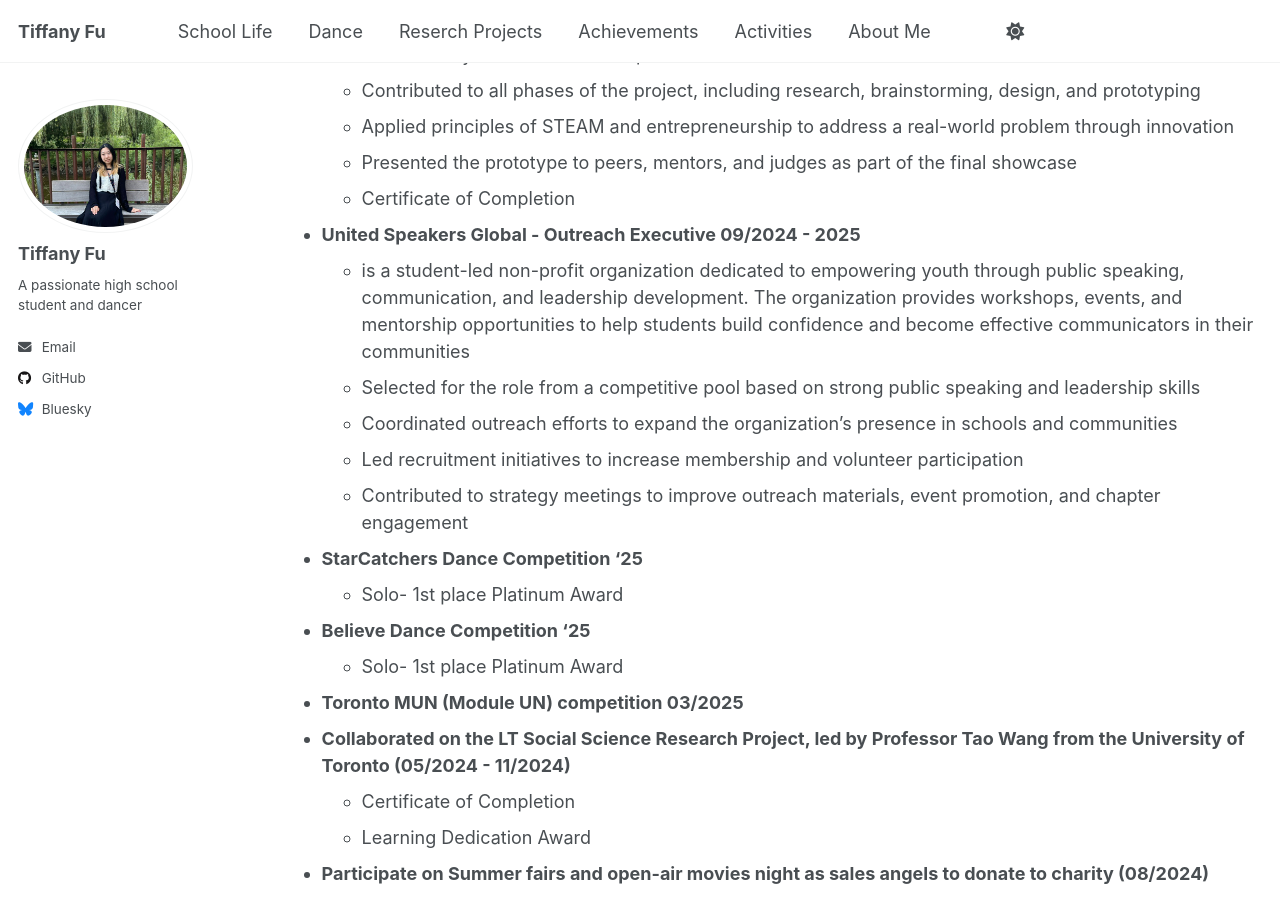
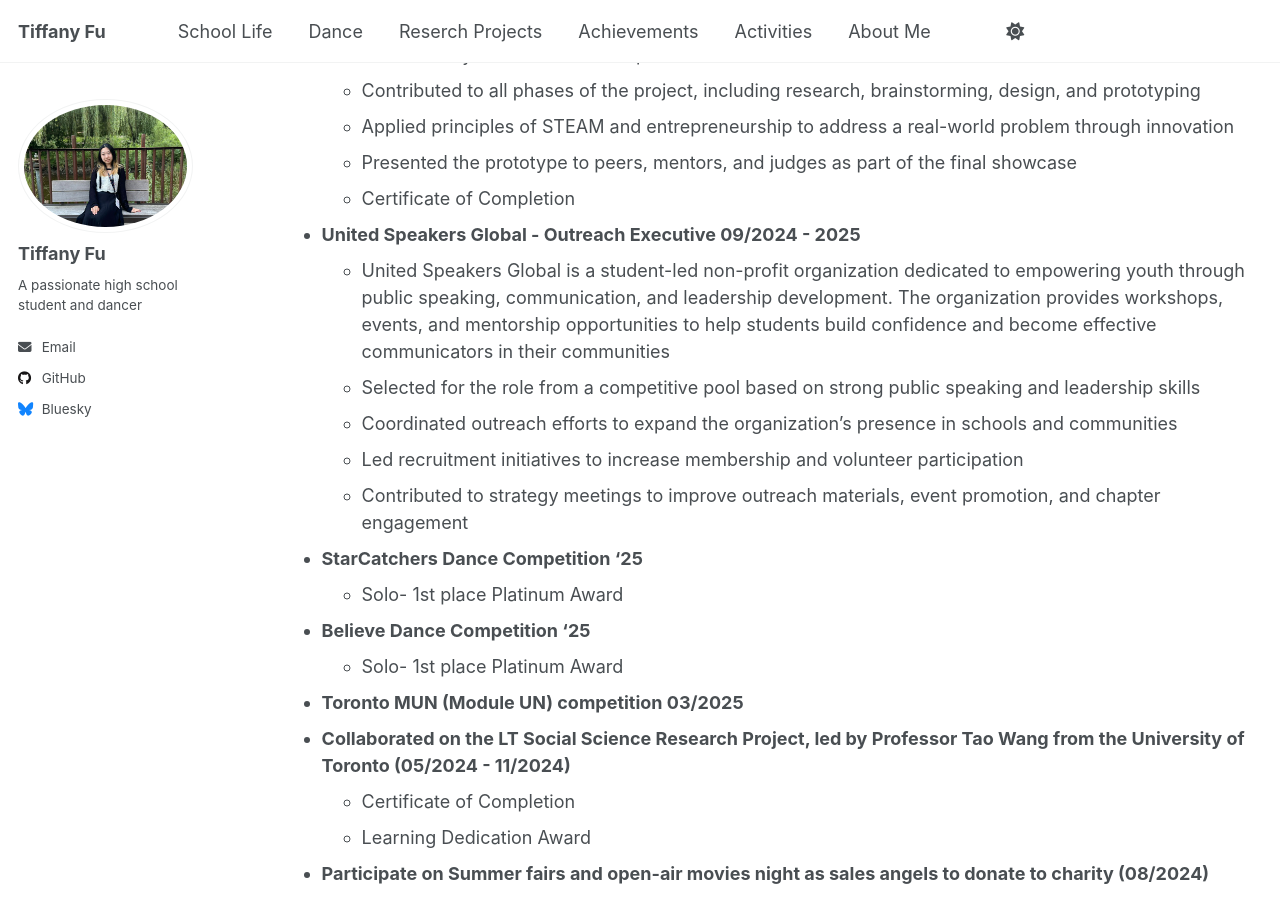
Before and after one commit to TiffanyJTFu/TiffanyFu, a Jekyll site: the page built from _pages/cv.md, in a window 1280 px wide and 900 px high, scrolled down 1023 px. Built offline with Jekyll 4.4.1, drawn with Linux system fonts in a browser that asks for light colours; a script that is not in the unit is left out.

Commit message:
Update cv.md

```diff
--- a/_pages/cv.md
+++ b/_pages/cv.md
@@ -35,7 +35,7 @@ ACHIEVEMENTS AND ACTIVITIES
   * Presented the prototype to peers, mentors, and judges as part of the final showcase
   * Certificate of Completion
 * **United Speakers Global - Outreach Executive 09/2024 - 2025**
-   * is a student-led non-profit organization dedicated to empowering youth through public speaking, communication, and leadership development. The organization provides workshops, events, and mentorship opportunities to help students build confidence and become effective communicators in their communities
+  * United Speakers Global is a student-led non-profit organization dedicated to empowering youth through public speaking, communication, and leadership development. The organization provides workshops, events, and mentorship opportunities to help students build confidence and become effective communicators in their communities
    * Selected for the role from a competitive pool based on strong public speaking and leadership skills
    * Coordinated outreach efforts to expand the organization’s presence in schools and communities
    * Led recruitment initiatives to increase membership and volunteer participation
```
